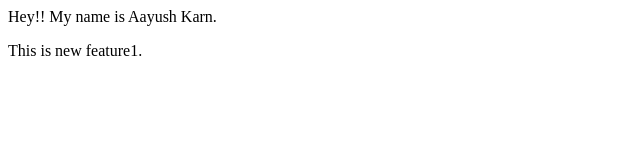
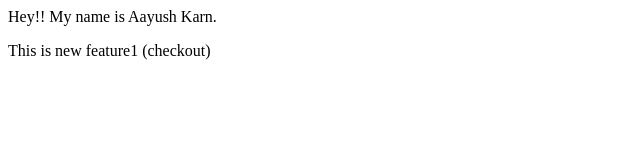
Before and after one commit to Aayushkarn1013/localrepo, a plain HTML site: page index.html in a window 1280 px wide. Shown: the full height of the page, 0-640 px from the left. Drawn offline with Linux system fonts and the light colour scheme.

```diff
--- a/index.html
+++ b/index.html
@@ -1,2 +1,2 @@
 <p>Hey!! My name is Aayush Karn.</p>
-<p>This is new feature1.</p>
+<p>This is new feature1 (checkout)</p>
```
